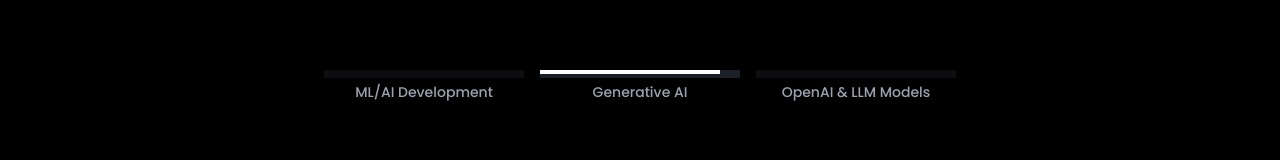
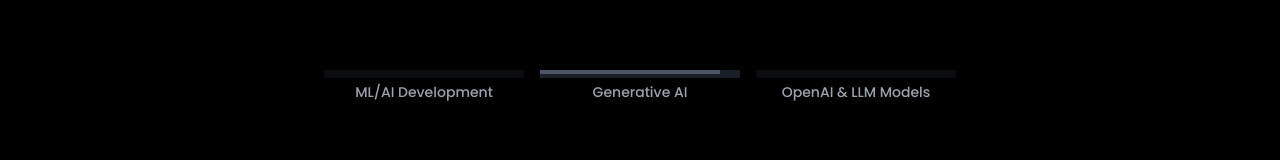
Before and after one commit to swappybizz/swapnil, a Next.js app: page / in a window 1280 px wide. Shown: the part 562-722 px from the top of the page. Built offline with nearby package versions, Linux system fonts and the light colour scheme.

Commit message:
Update progress bar color in HeroCarousel component

```diff
--- a/components/Cara.jsx
+++ b/components/Cara.jsx
@@ -84,7 +84,7 @@ export default function HeroCarousel() {
             >
               {index === currentSlide && (
                 <div
-                  className="bg-white transition-all ease-out h-1"
+                  className="bg-gray-600 transition-all ease-out h-1"
                   style={{ width: `${progress}%` }}
                 ></div>
               )}
```
